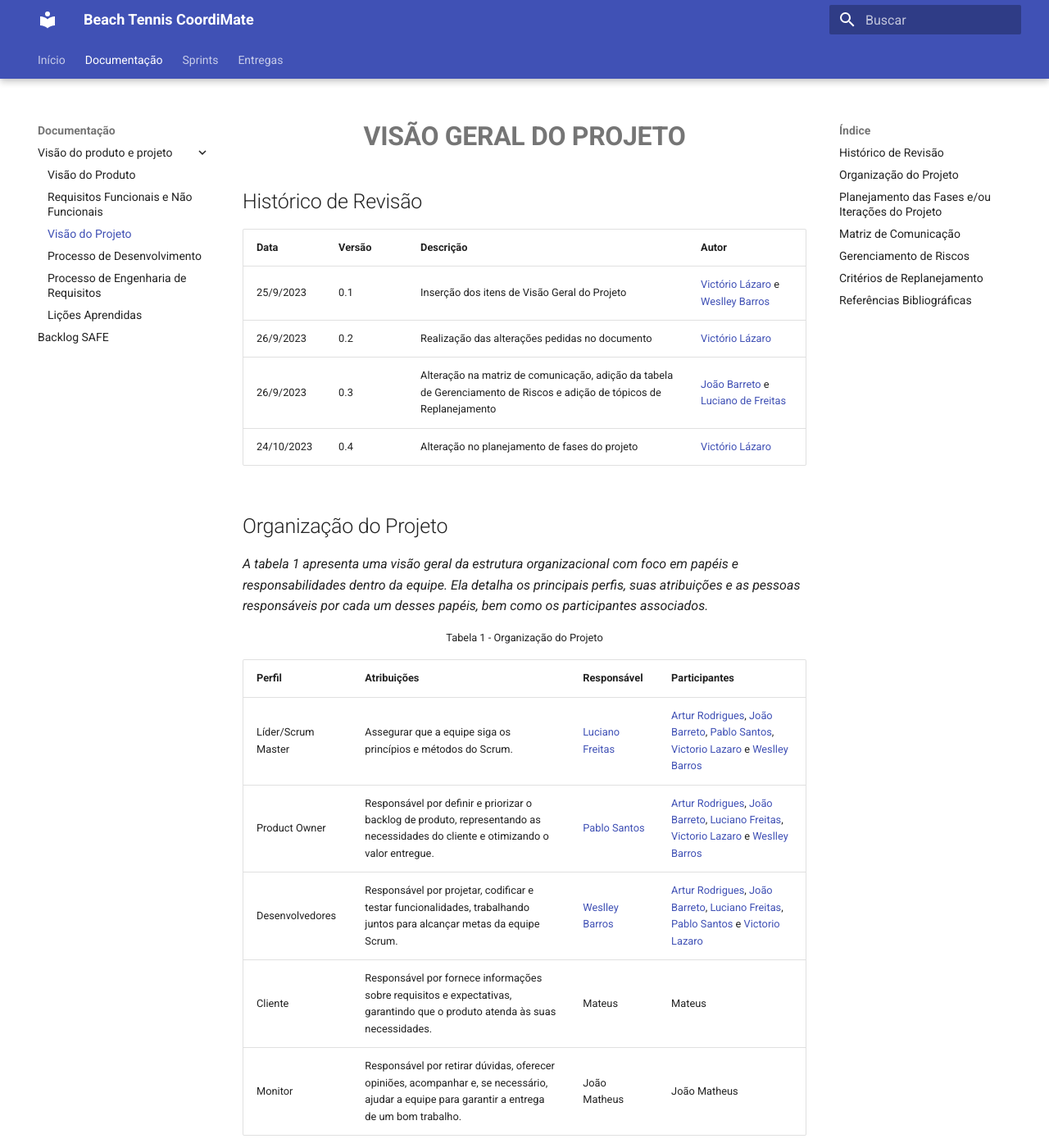
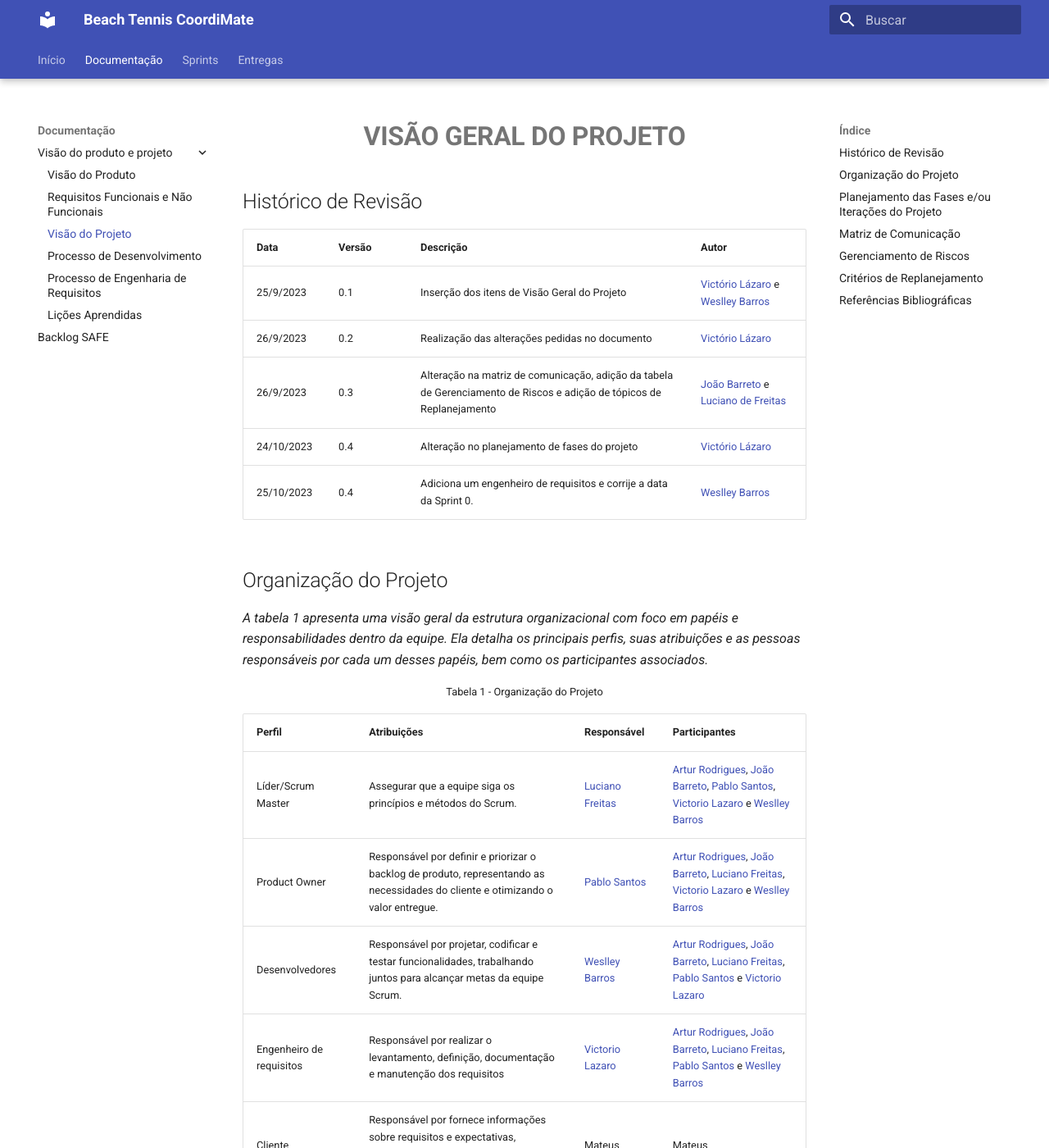
Before and after one commit to mdsreq-fga-unb/2023-2-BeachTennisCoordiMate, an MkDocs documentation site: the page built from docs/doc-visao/2.visao-projeto.md, in a window 1280 px wide and 1400 px high. Shown: the whole window at 82% size. Built offline with MkDocs 1.6.1 and Material for MkDocs 9.7.7, drawn with Linux system fonts in a browser that asks for light colours; nearby versions of some CDN libraries.

Commit message:
chore: Adiciona engenheiro de requesitos #28

```diff
--- a/docs/doc-visao/2.visao-projeto.md
+++ b/docs/doc-visao/2.visao-projeto.md
@@ -13,7 +13,7 @@
 | 26/9/2023 | 0.2        | Realização das alterações pedidas no documento | [Victório Lázaro](https://github.com/Victor-oss)                                                   |
 | 26/9/2023 | 0.3        | Alteração na matriz de comunicação, adição da tabela de Gerenciamento de Riscos e adição de tópicos de Replanejamento | [João Barreto](https://github.com/JoaoBarreto03) e [Luciano de Freitas](https://github.com/luciano-freitas-melo) |
 | 24/10/2023 | 0.4        | Alteração no planejamento de fases do projeto | [Victório Lázaro](https://github.com/Victor-oss)   |
-
+| 25/10/2023 | 0.4        | Adiciona um engenheiro de requisitos e corrije a data da Sprint 0.  | [Weslley Barros](https://github.com/weslley17w)   |
 
 ## Organização do Projeto
 
@@ -26,6 +26,7 @@
 | Líder/Scrum Master | Assegurar que a equipe siga os princípios e métodos do Scrum.                                                                                | [Luciano Freitas](https://github.com/luciano-freitas-melo) | [Artur Rodrigues](https://github.com/ArturRSA19), [João Barreto](https://github.com/JoaoBarreto03), [Pablo Santos](https://github.com/pabloheika), [Victorio Lazaro](https://github.com/Victor-oss) e [Weslley Barros](https://github.com/weslley17w)              |
 | Product Owner      | Responsável por definir e priorizar o backlog de produto, representando as necessidades do cliente e otimizando o valor entregue.            | [Pablo Santos](https://github.com/pabloheika)              | [Artur Rodrigues](https://github.com/ArturRSA19), [João Barreto](https://github.com/JoaoBarreto03), [Luciano Freitas](https://github.com/luciano-freitas-melo), [Victorio Lazaro](https://github.com/Victor-oss) e [Weslley Barros](https://github.com/weslley17w) |
 | Desenvolvedores    | Responsável por projetar, codificar e testar funcionalidades, trabalhando juntos para alcançar metas da equipe Scrum.                        | [Weslley Barros](https://github.com/weslley17w)            | [Artur Rodrigues](https://github.com/ArturRSA19), [João Barreto](https://github.com/JoaoBarreto03), [Luciano Freitas](https://github.com/luciano-freitas-melo), [Pablo Santos](https://github.com/pabloheika) e [Victorio Lazaro](https://github.com/Victor-oss)   |
+| Engenheiro de requisitos | Responsável por realizar o levantamento, definição, documentação e manutenção dos requisitos  | [Victorio Lazaro](https://github.com/Victor-oss) | [Artur Rodrigues](https://github.com/ArturRSA19), [João Barreto](https://github.com/JoaoBarreto03), [Luciano Freitas](https://github.com/luciano-freitas-melo), [Pablo Santos](https://github.com/pabloheika) e [Weslley Barros](https://github.com/weslley17w)              |
 | Cliente            | Responsável por fornece informações sobre requisitos e expectativas, garantindo que o produto atenda às suas necessidades.                   | Mateus                                                     | Mateus                                                                                                                                                                                                                                                             |
 | Monitor            | Responsável por retirar dúvidas, oferecer opiniões, acompanhar e, se necessário, ajudar a equipe para garantir a entrega de um bom trabalho. | João Matheus                                               | João Matheus                                                                                                                                                                                                                                                       |
 <p style="display: flex; justify-content: center; font-size: 0.8em">Fonte: Autores (2023)</p>
```
